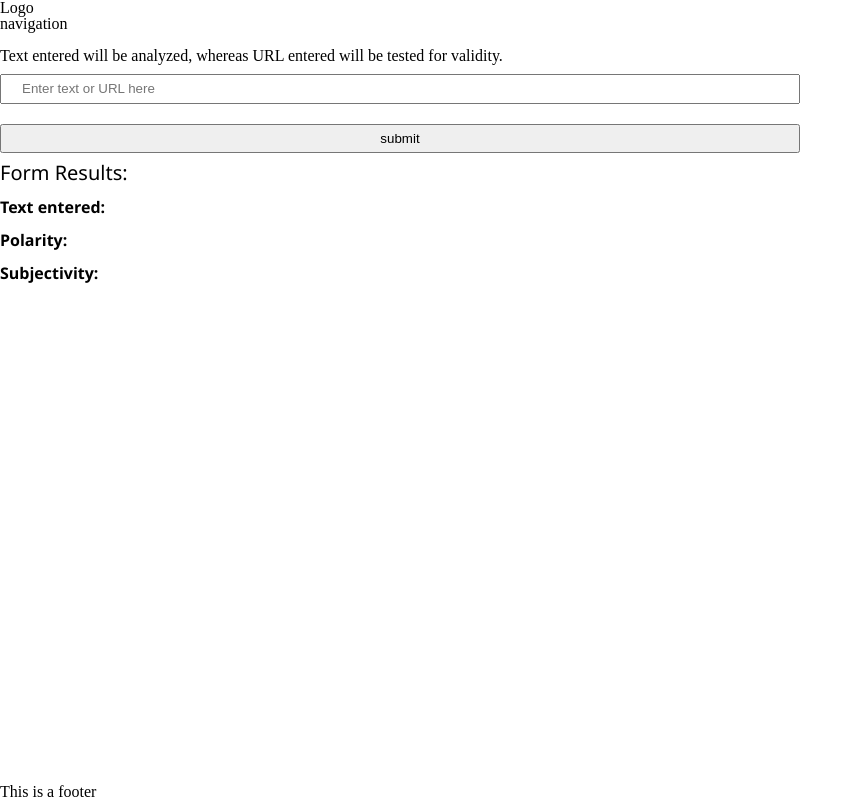
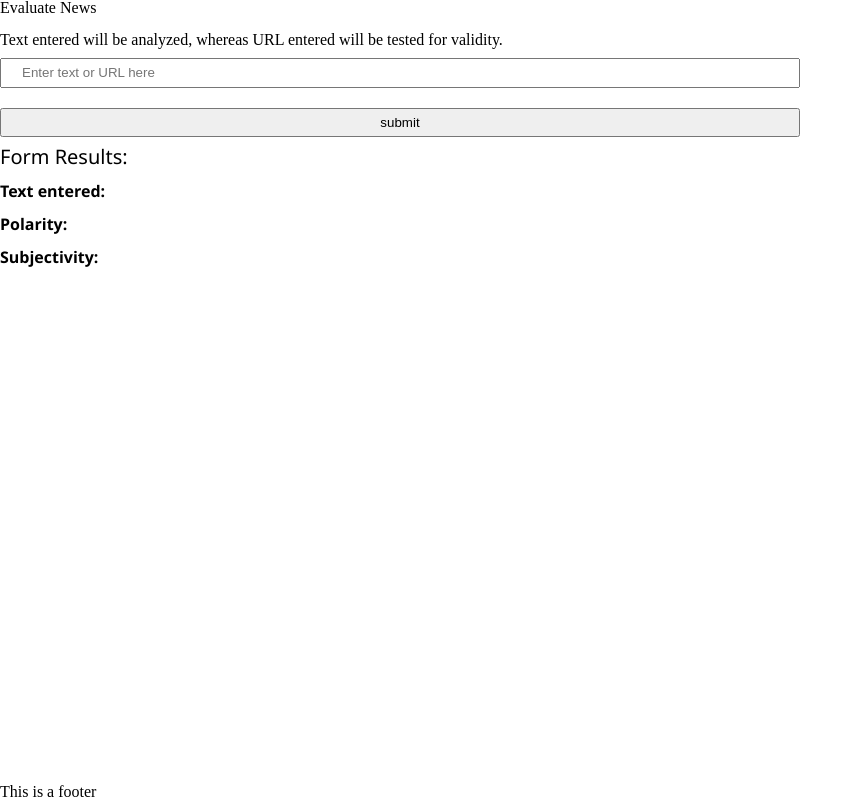
Before and after one commit to mat-withonet/evaluate-news-nlp, a website built with webpack: page src/client/views/index.html in a window 1280 px wide. Shown: the whole page, without its empty margins (0-863 px from the left). Built offline with nearby package versions, Linux system fonts and the light colour scheme.

```diff
--- a/src/client/views/index.html
+++ b/src/client/views/index.html
@@ -1,21 +1,17 @@
 <!DOCTYPE html>
 <html lang="en" dir="ltr">
+
 <head>
     <meta charset="utf-8">
     <title>Test</title>
 </head>
-    <link rel="shortcut icon" href="#"> <!-- By default, the browser is looking for the favicon.ico but instead of adding it I got rid of the error by putting this line in here -->
+<link rel="shortcut icon" href="#"> <!-- change this -->
+
 <body>
 
-        <header>
-            <div class="">
-                Logo
-            </div>
-            <div class="">
-                navigation
-            </div>
-        </header>
-
+    <h1>
+        Evaluate News
+    </h1>
     <main>
         <section>
             <p><br>
@@ -63,10 +59,10 @@
         if ('serviceWorker' in navigator) {
             // Use the window load event to keep the page load performant
             window.addEventListener('load', () => {
-                    navigator.serviceWorker.register('/service-worker.js').then(function(registration) {
+                navigator.serviceWorker.register('/service-worker.js').then(function (registration) {
                     // Registration was successful
                     console.log('ServiceWorker registration successful with scope: ', registration.scope);
-                    }, function(error) {
+                }, function (error) {
                     // registration failed :(
                     console.log('ServiceWorker registration failed: ', error);
                 });
@@ -75,9 +71,10 @@
     </script>
     <!-- Trying to not have form results data on the page, when a user refreshes the page -->
     <script>
-            if ( window.history.replaceState ) {
-              window.history.replaceState( null, null, window.location.href );
+        if (window.history.replaceState) {
+            window.history.replaceState(null, null, window.location.href);
         }
     </script>
 </body>
+
 </html>
```
Also changed, not shown: 1 other file. Lines whose indentation alone changed are shown as unchanged.
